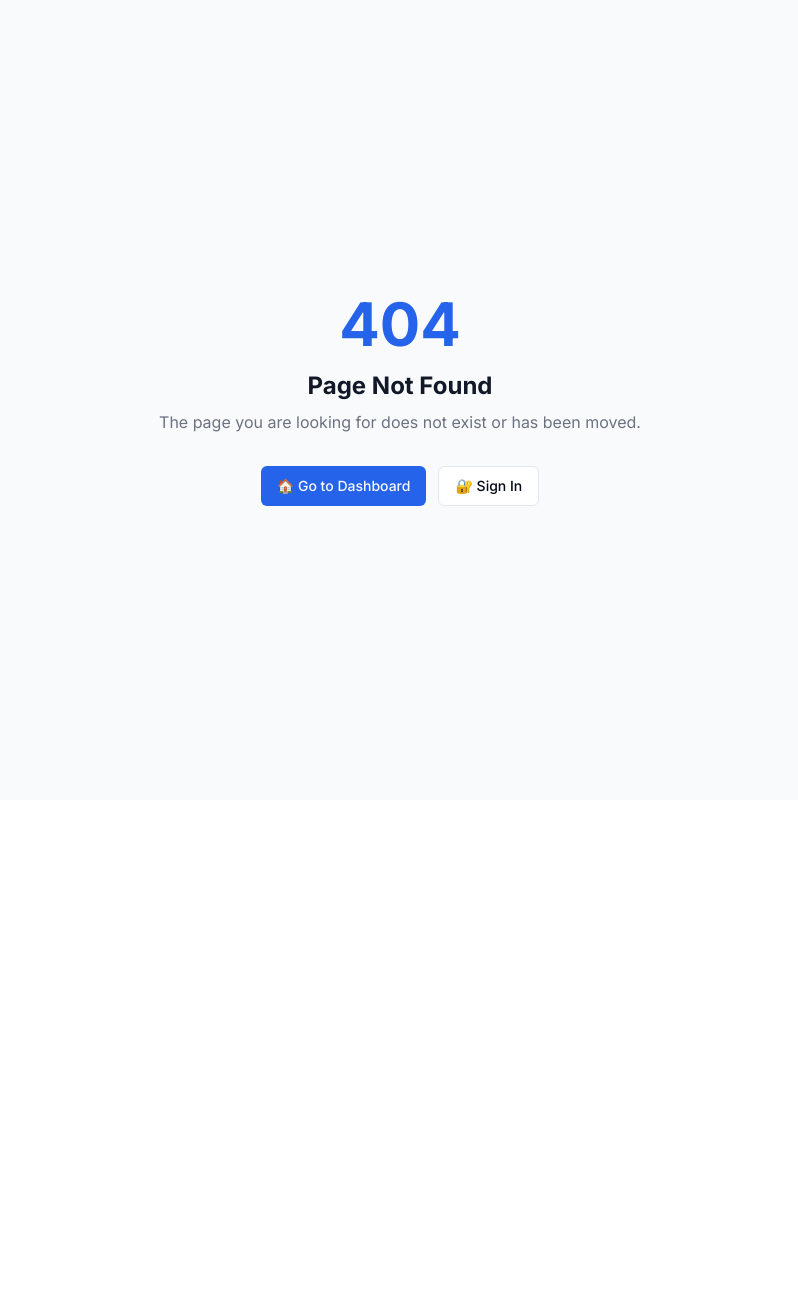
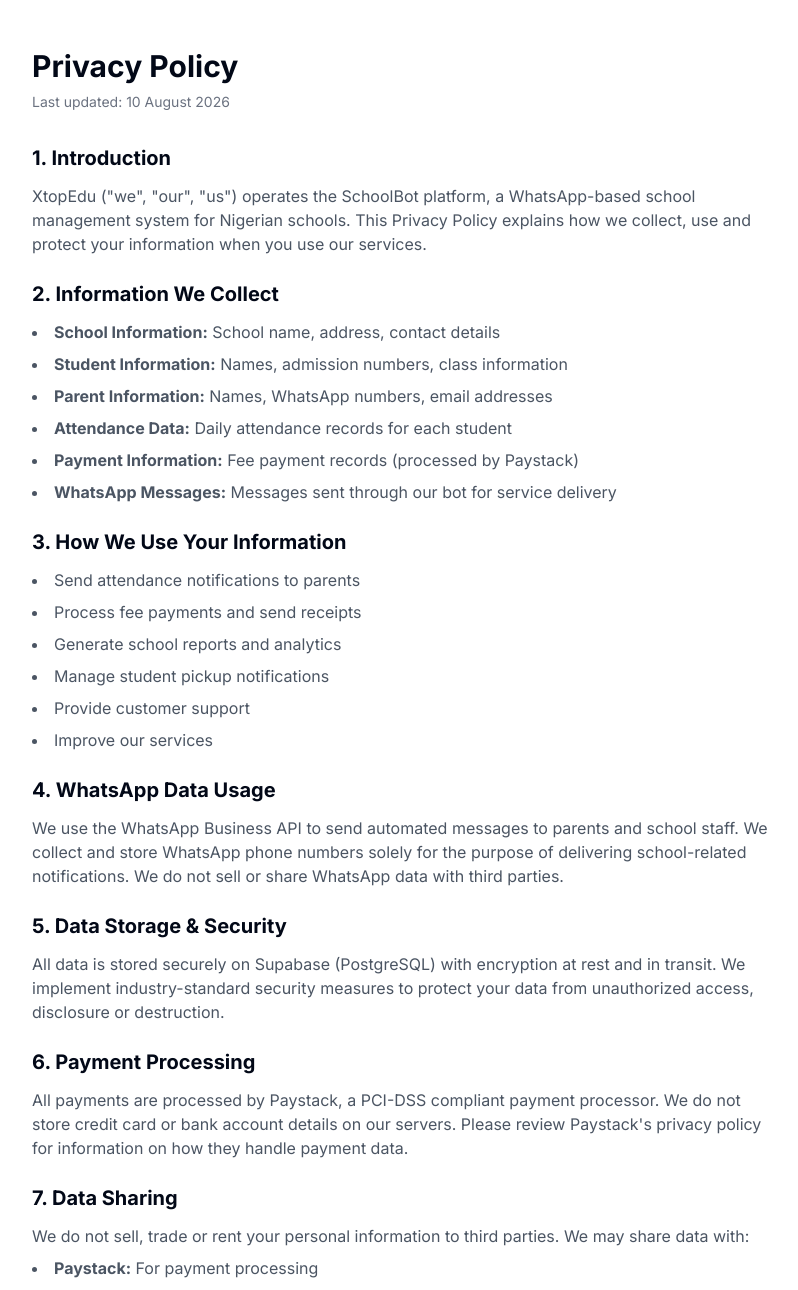
Before and after one commit to erodion4776/Xtopedu, a Next.js app in the folder dashboard/: page /privacy in a window 1280 px wide. Before the commit this address had no page. Shown: the top 1290 px of the page, without its empty margins (240-1038 px from the left). Before the commit the page ends 800 px from the top, so only its background shows below. Built offline with nearby package versions, Linux system fonts and the light colour scheme.

Commit message:
Create Privacy Policy page component
This file contains the Privacy Policy page for the SchoolBot platform, detailing information collection, usage, and user rights.

```diff
--- /dev/null
+++ b/dashboard/app/privacy/page.tsx
@@ -0,0 +1,222 @@
+export default function PrivacyPage() {
+  return (
+    <div className="max-w-3xl mx-auto px-4 py-12">
+      <h1 className="text-3xl font-bold mb-2">
+        Privacy Policy
+      </h1>
+      <p className="text-gray-500 text-sm mb-8">
+        Last updated: {new Date().toLocaleDateString(
+          'en-NG', {
+            day:   'numeric',
+            month: 'long',
+            year:  'numeric',
+          }
+        )}
+      </p>
+
+      <div className="prose prose-gray max-w-none space-y-6">
+
+        <section>
+          <h2 className="text-xl font-bold mb-3">
+            1. Introduction
+          </h2>
+          <p className="text-gray-600">
+            XtopEdu ("we", "our", "us") operates the
+            SchoolBot platform, a WhatsApp-based school
+            management system for Nigerian schools.
+            This Privacy Policy explains how we collect,
+            use and protect your information when you
+            use our services.
+          </p>
+        </section>
+
+        <section>
+          <h2 className="text-xl font-bold mb-3">
+            2. Information We Collect
+          </h2>
+          <ul className="list-disc list-inside text-gray-600 space-y-2">
+            <li>
+              <strong>School Information:</strong> School
+              name, address, contact details
+            </li>
+            <li>
+              <strong>Student Information:</strong> Names,
+              admission numbers, class information
+            </li>
+            <li>
+              <strong>Parent Information:</strong> Names,
+              WhatsApp numbers, email addresses
+            </li>
+            <li>
+              <strong>Attendance Data:</strong> Daily
+              attendance records for each student
+            </li>
+            <li>
+              <strong>Payment Information:</strong> Fee
+              payment records (processed by Paystack)
+            </li>
+            <li>
+              <strong>WhatsApp Messages:</strong> Messages
+              sent through our bot for service delivery
+            </li>
+          </ul>
+        </section>
+
+        <section>
+          <h2 className="text-xl font-bold mb-3">
+            3. How We Use Your Information
+          </h2>
+          <ul className="list-disc list-inside text-gray-600 space-y-2">
+            <li>
+              Send attendance notifications to parents
+            </li>
+            <li>
+              Process fee payments and send receipts
+            </li>
+            <li>
+              Generate school reports and analytics
+            </li>
+            <li>
+              Manage student pickup notifications
+            </li>
+            <li>
+              Provide customer support
+            </li>
+            <li>
+              Improve our services
+            </li>
+          </ul>
+        </section>
+
+        <section>
+          <h2 className="text-xl font-bold mb-3">
+            4. WhatsApp Data Usage
+          </h2>
+          <p className="text-gray-600">
+            We use the WhatsApp Business API to send
+            automated messages to parents and school
+            staff. We collect and store WhatsApp phone
+            numbers solely for the purpose of delivering
+            school-related notifications. We do not sell
+            or share WhatsApp data with third parties.
+          </p>
+        </section>
+
+        <section>
+          <h2 className="text-xl font-bold mb-3">
+            5. Data Storage & Security
+          </h2>
+          <p className="text-gray-600">
+            All data is stored securely on Supabase
+            (PostgreSQL) with encryption at rest and
+            in transit. We implement industry-standard
+            security measures to protect your data from
+            unauthorized access, disclosure or destruction.
+          </p>
+        </section>
+
+        <section>
+          <h2 className="text-xl font-bold mb-3">
+            6. Payment Processing
+          </h2>
+          <p className="text-gray-600">
+            All payments are processed by Paystack,
+            a PCI-DSS compliant payment processor.
+            We do not store credit card or bank account
+            details on our servers. Please review
+            Paystack's privacy policy for information
+            on how they handle payment data.
+          </p>
+        </section>
+
+        <section>
+          <h2 className="text-xl font-bold mb-3">
+            7. Data Sharing
+          </h2>
+          <p className="text-gray-600">
+            We do not sell, trade or rent your personal
+            information to third parties. We may share
+            data with:
+          </p>
+          <ul className="list-disc list-inside text-gray-600 space-y-2 mt-2">
+            <li>
+              <strong>Paystack:</strong> For payment
+              processing
+            </li>
+            <li>
+              <strong>Meta (WhatsApp):</strong> For
+              message delivery
+            </li>
+            <li>
+              <strong>Supabase:</strong> For data storage
+            </li>
+          </ul>
+        </section>
+
+        <section>
+          <h2 className="text-xl font-bold mb-3">
+            8. Your Rights
+          </h2>
+          <ul className="list-disc list-inside text-gray-600 space-y-2">
+            <li>
+              Request access to your personal data
+            </li>
+            <li>
+              Request correction of inaccurate data
+            </li>
+            <li>
+              Request deletion of your data
+            </li>
+            <li>
+              Opt out of non-essential communications
+            </li>
+          </ul>
+        </section>
+
+        <section>
+          <h2 className="text-xl font-bold mb-3">
+            9. Children's Privacy
+          </h2>
+          <p className="text-gray-600">
+            Our service is designed for schools and
+            parents. Student data is collected only
+            with school authorization and is used
+            solely for educational management purposes.
+            We take special care to protect student
+            data in compliance with applicable laws.
+          </p>
+        </section>
+
+        <section>
+          <h2 className="text-xl font-bold mb-3">
+            10. Changes to This Policy
+          </h2>
+          <p className="text-gray-600">
+            We may update this Privacy Policy from
+            time to time. We will notify schools of
+            any significant changes via WhatsApp or
+            email. Continued use of our service after
+            changes constitutes acceptance of the
+            updated policy.
+          </p>
+        </section>
+
+        <section>
+          <h2 className="text-xl font-bold mb-3">
+            11. Contact Us
+          </h2>
+          <p className="text-gray-600">
+            If you have any questions about this
+            Privacy Policy, please contact us:
+          </p>
+          <div className="mt-2 text-gray-600">
+            <p>📱 WhatsApp: +2348184774884</p>
+            <p>🌐 Website: XtopEdu</p>
+            <p>📍 Nigeria</p>
+          </div>
+        </section>
+
+      </div>
+    </div>
+  );
+}
```
